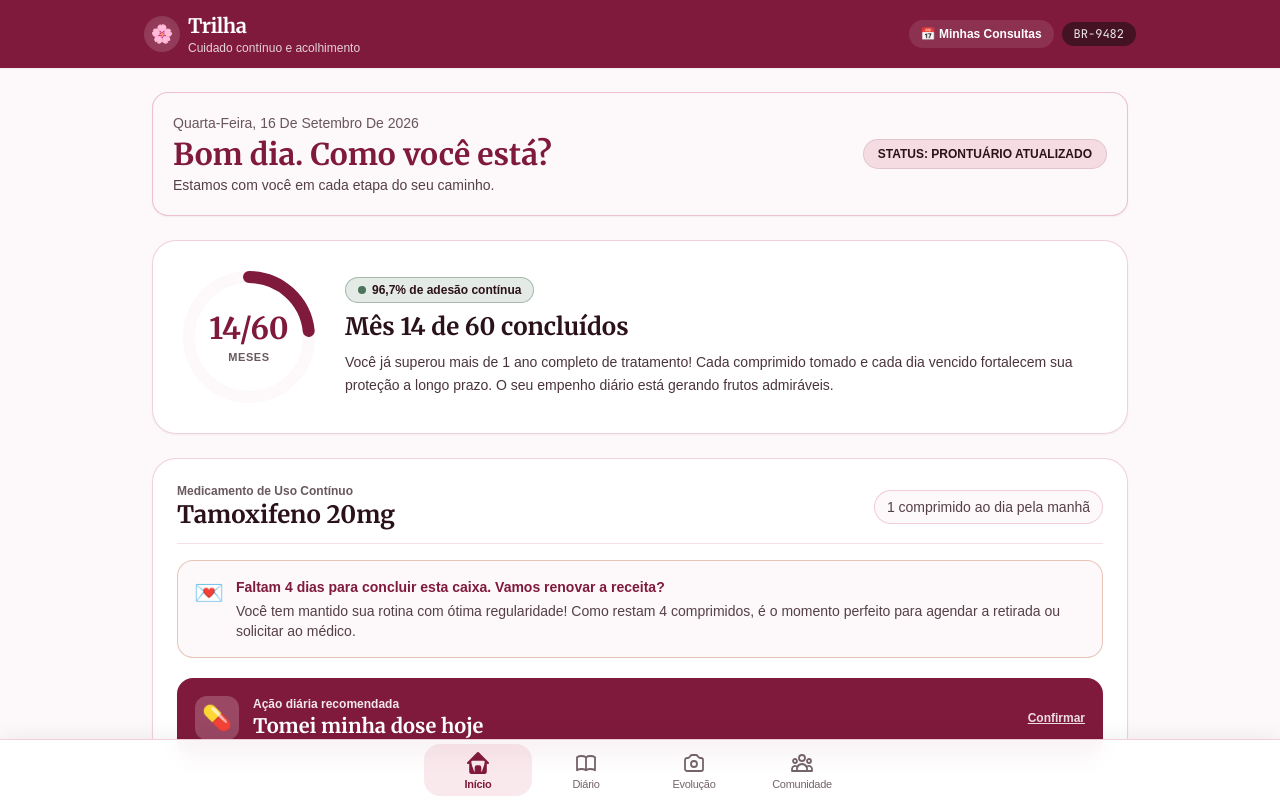
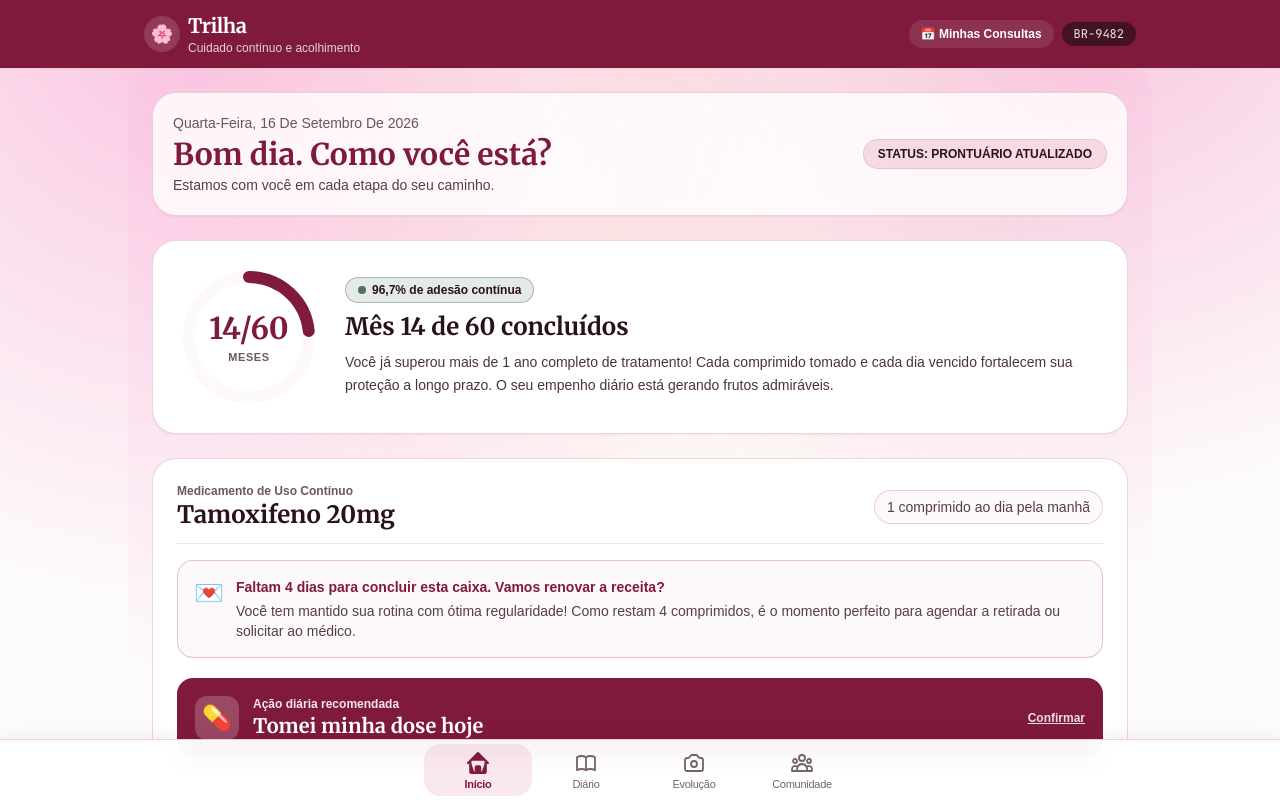
Before and after one commit to DaniloAlvesz/trilha, a Next.js app: page / in a window 1280 px wide. Shown: the top 800 px of the page. Built offline with nearby package versions, Linux system fonts and the light colour scheme.

Commit message:
feat(design): fundo aquarela rosa no topo da tela inicial (.global-layout-background)

```diff
--- a/app/globals.css
+++ b/app/globals.css
@@ -54,6 +54,22 @@ hr {
   margin: 1.5rem 0;
 }
 
+/* Aquarela rosa suave no topo da tela inicial */
+.global-layout-background {
+  min-height: 100vh;
+  /* Cor base de fundo super clara para contraste com textos */
+  background-color: #FDFBFC;
+
+  /* Manchas radiais suaves simulando a aquarela no topo */
+  background-image:
+    radial-gradient(circle at 15% 0%, rgba(244, 114, 182, 0.4) 0%, transparent 45%),
+    radial-gradient(circle at 85% -5%, rgba(236, 72, 153, 0.3) 0%, transparent 40%),
+    radial-gradient(circle at 50% 15%, rgba(251, 146, 60, 0.1) 0%, transparent 50%);
+
+  /* Mantém o fundo fixo enquanto o conteúdo rola por cima */
+  background-attachment: fixed;
+}
+
 @media print {
   body {
     background-color: #FFFFFF !important;
--- a/app/page.tsx
+++ b/app/page.tsx
@@ -1,5 +1,20 @@
+"use client";
+
+import React, { useEffect } from "react";
 import PainelHoje from "@/components/Hoje";
 
 export default function PaginaInicial() {
-  return <PainelHoje />;
+  useEffect(() => {
+    // Aplica o fundo aquarela fixo no body enquanto a usuária estiver na tela inicial
+    document.body.classList.add("global-layout-background");
+    return () => {
+      document.body.classList.remove("global-layout-background");
+    };
+  }, []);
+
+  return (
+    <div className="global-layout-background -m-3 sm:-m-4 md:-m-6 p-3 sm:p-4 md:p-6 min-h-screen rounded-3xl">
+      <PainelHoje />
+    </div>
+  );
 }
--- a/components/Hoje.tsx
+++ b/components/Hoje.tsx
@@ -77,8 +77,8 @@ export default function PainelHoje() {
 
   return (
     <div className="space-y-6">
-      {/* Cabeçalho Acolhedor */}
-      <section className="bg-clinical-paper border border-clinical-surface/40 rounded-2xl p-4 sm:p-5 shadow-sm flex flex-col sm:flex-row justify-between items-start sm:items-center gap-3">
+      {/* Cabeçalho Acolhedor com Efeito Aquarela Integrado */}
+      <section className="bg-white/80 backdrop-blur-xs border border-clinical-surface/30 rounded-3xl p-4 sm:p-5 shadow-sm flex flex-col sm:flex-row justify-between items-start sm:items-center gap-3">
         <div className="space-y-0.5">
           <span className="font-sans text-xs sm:text-sm text-clinical-ink/70 block capitalize">
             {new Date().toLocaleDateString("pt-BR", { weekday: "long", day: "2-digit", month: "long", year: "numeric" })}
--- /dev/null
+++ b/next.config.js
@@ -0,0 +1,9 @@
+/** @type {import(" next\).NextConfig} */
+const nextConfig = {
+ experimental: {
+ cpus: 1,
+ workerThreads: false,
+ },
+};
+
+module.exports = nextConfig;
```
